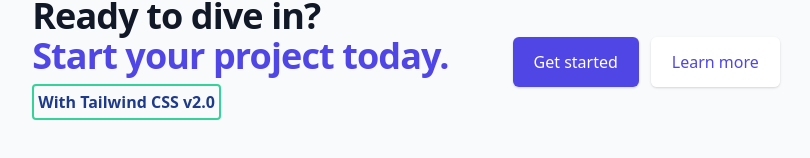
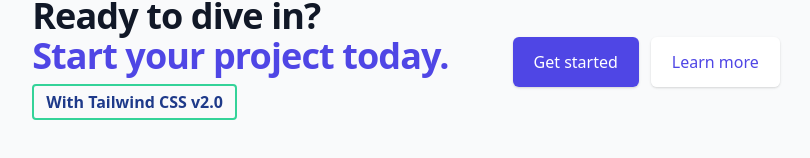
Before and after one commit to v1in/next-ts-tailwindcss-starter, a Next.js app: page / in a window 1280 px wide. Shown: the part 338-496 px from the top of the page, without its empty margins (234-1044 px from the left). Built offline with nearby package versions, Linux system fonts and the light colour scheme.

Commit message:
PostCSS 7 compatibility build

```diff
--- a/components/Header/Header.tsx
+++ b/components/Header/Header.tsx
@@ -11,7 +11,7 @@ const Header: FunctionComponent<unknown> = (): JSX.Element => {
                         <br />
                         <span className="text-indigo-600">Start your project today.</span>
                     </h2>
-                    <h3 className="inline-block text-blue-900 font-bold my-2 p-1 rounded border-solid border-2 border-green-400">
+                    <h3 className="inline-block text-blue-900 font-bold my-2 px-3 py-1 rounded border-solid border-2 border-green-400">
                         With Tailwind CSS v2.0
                     </h3>
                 </div>
--- a/package.json
+++ b/package.json
@@ -24,7 +24,6 @@
     "@types/react": "^17.0.0",
     "@typescript-eslint/eslint-plugin": "^4.8.1",
     "@typescript-eslint/parser": "^4.8.1",
-    "autoprefixer": "^10.0.2",
     "eslint": "^7.14.0",
     "eslint-config-prettier": "^6.15.0",
     "eslint-plugin-prettier": "^3.1.4",
@@ -34,10 +33,12 @@
     "typescript": "^4.1.2"
   },
   "dependencies": {
+    "autoprefixer": "^9.8.6",
     "next": "^10.0.2",
+    "postcss": "^7.0.35",
     "postcss-import": "^13.0.0",
     "react": "^17.0.1",
     "react-dom": "^17.0.1",
-    "tailwindcss": "^2.0.1"
+    "tailwindcss": "npm:@tailwindcss/postcss7-compat@^2.0.1"
   }
 }
```
